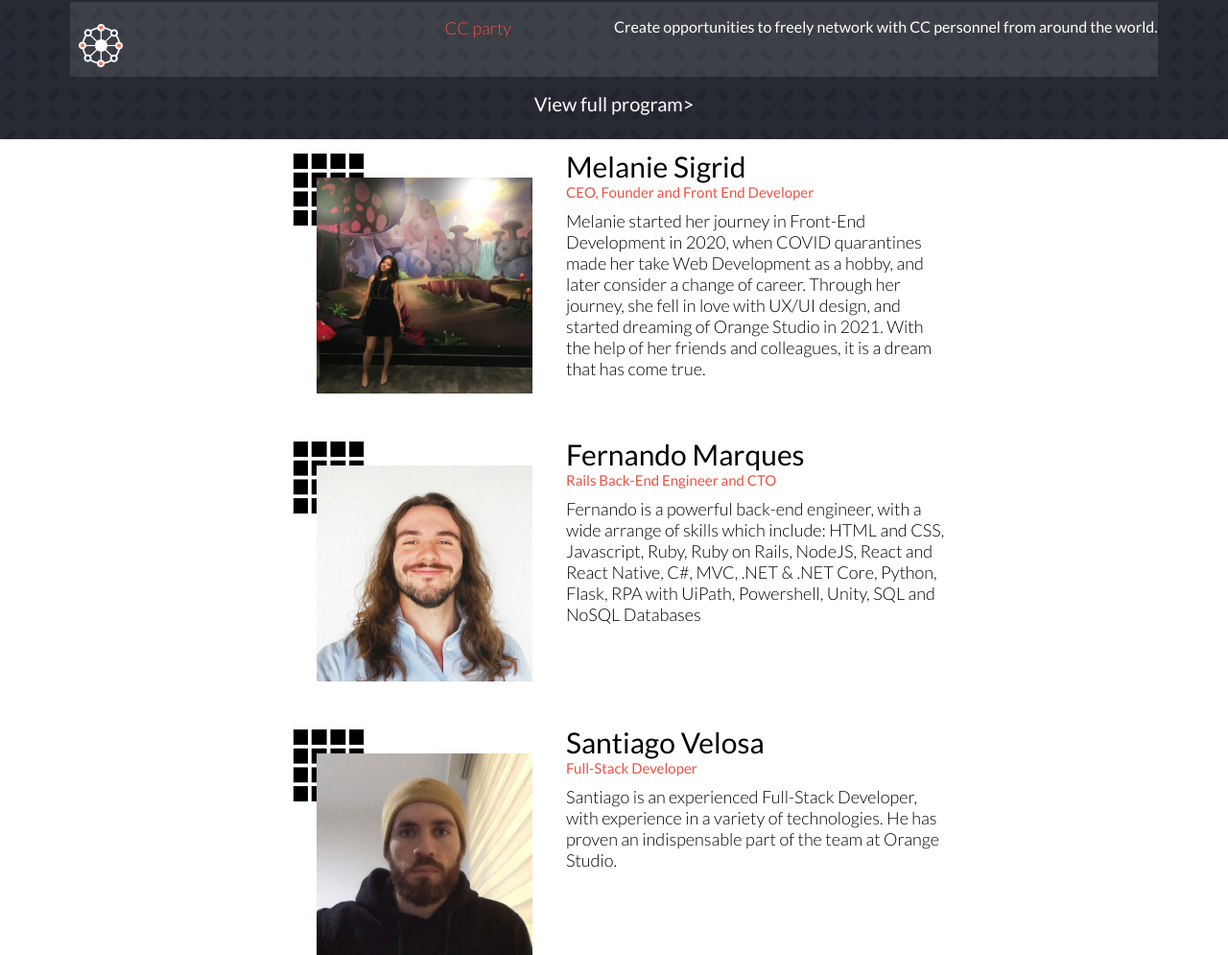
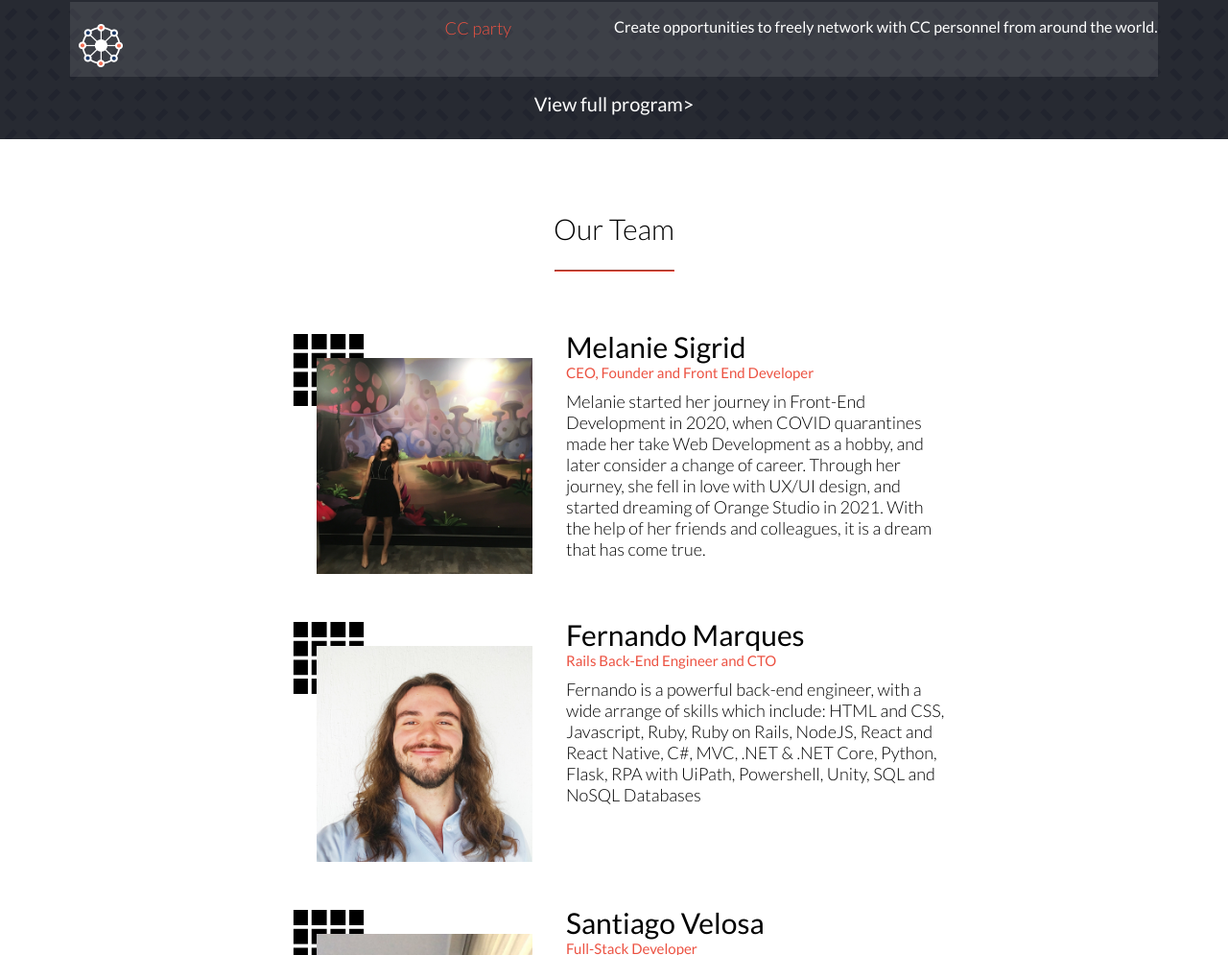
Before and after one commit to melaniesigrid/OrangeStudio, a plain HTML site: page index.html in a window 1280 px wide. Shown: the part 1627-2622 px from the top of the page at 96% size. Drawn offline with Linux system fonts and the light colour scheme.

Commit message:
Add title for speakers section

```diff
--- a/index.html
+++ b/index.html
@@ -96,6 +96,12 @@
       </div>
       <a class="view" id="view" href="#">View full program></a>
     </section>
+    <section class="speaker-titles">
+      <div class="team-title">
+        <h3 class="logo-about">Our Team</h3>
+        <hr class="underline">
+      </div>
+    </section>
     <section class="speakers" id="speakers">
     </section>
     <section class="partners">
--- a/main.js
+++ b/main.js
@@ -74,4 +74,4 @@ team.forEach((p) => {
       </div>`;
 });
 
-document.getElementById('speakers').innerHTML = cards;
+document.getElementById('speakers').innerHTML += cards;
--- a/styles.css
+++ b/styles.css
@@ -318,12 +318,22 @@ a:hover {
   color: white;
 }
 
+.speaker-titles {
+  margin: 50px;
+}
+
 .speakers {
   display: grid;
   grid-template-columns: 1fr;
   align-items: center;
   justify-content: center;
   place-items: center;
+}
+
+.team-title {
+  display: flex;
+  flex-direction: column;
+  text-align: center;
 }
 
 .speaker-card {
```
